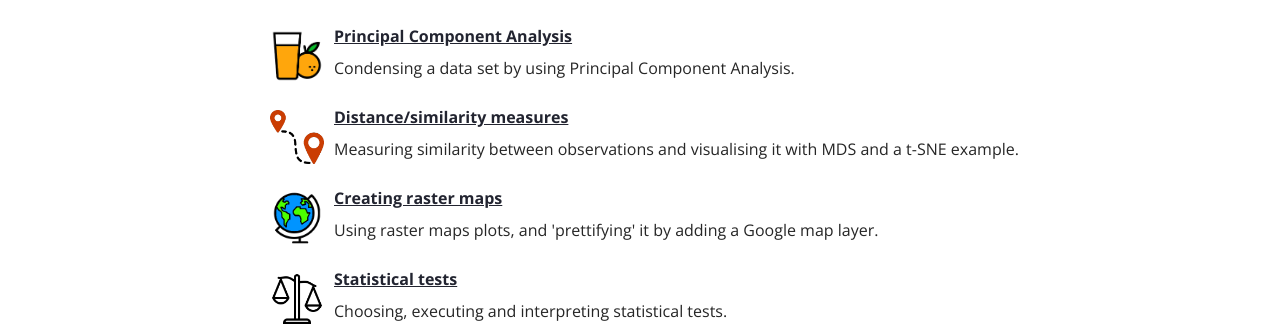
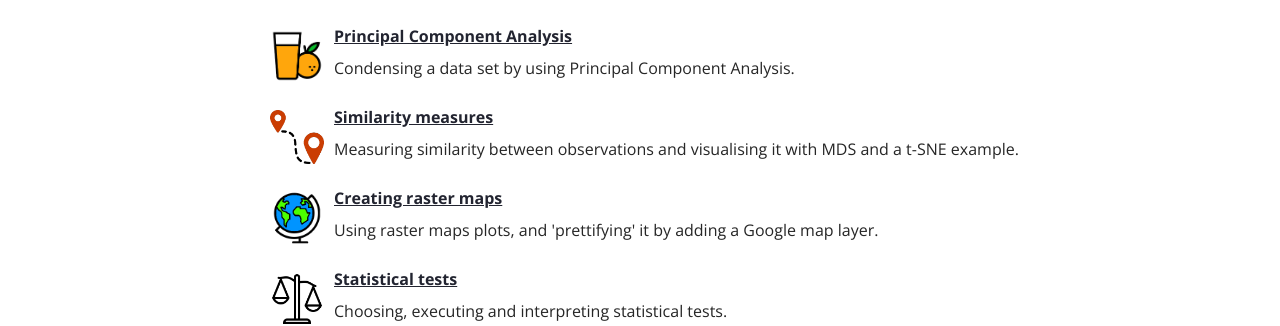
Before and after one commit to mark-me/mark-me.github.io, a Jekyll site: the page built from _pages/02-tutorials.md, in a window 1280 px wide and 900 px high. Shown: the part 278-604 px from the top of the window. Built offline with Jekyll 4.4.1, drawn with Linux system fonts in a browser that asks for light colours; nearby versions of some CDN libraries; comment, search, counter and statistics services are not loaded.

Commit message:
Update tutorial-index.yml

```diff
--- a/_data/tutorial-index.yml
+++ b/_data/tutorial-index.yml
@@ -3,7 +3,7 @@
   image: /_pages/tutorials/pca/pca.png
   description: Condensing a data set by using Principal Component Analysis.
 
-- title: Distance/similarity measures
+- title: Similarity measures
   url: /distance-measures/
   image: /_pages/tutorials/distance-measures/distance.png
   description: Measuring similarity between observations and visualising it with MDS and a t-SNE example.
```
